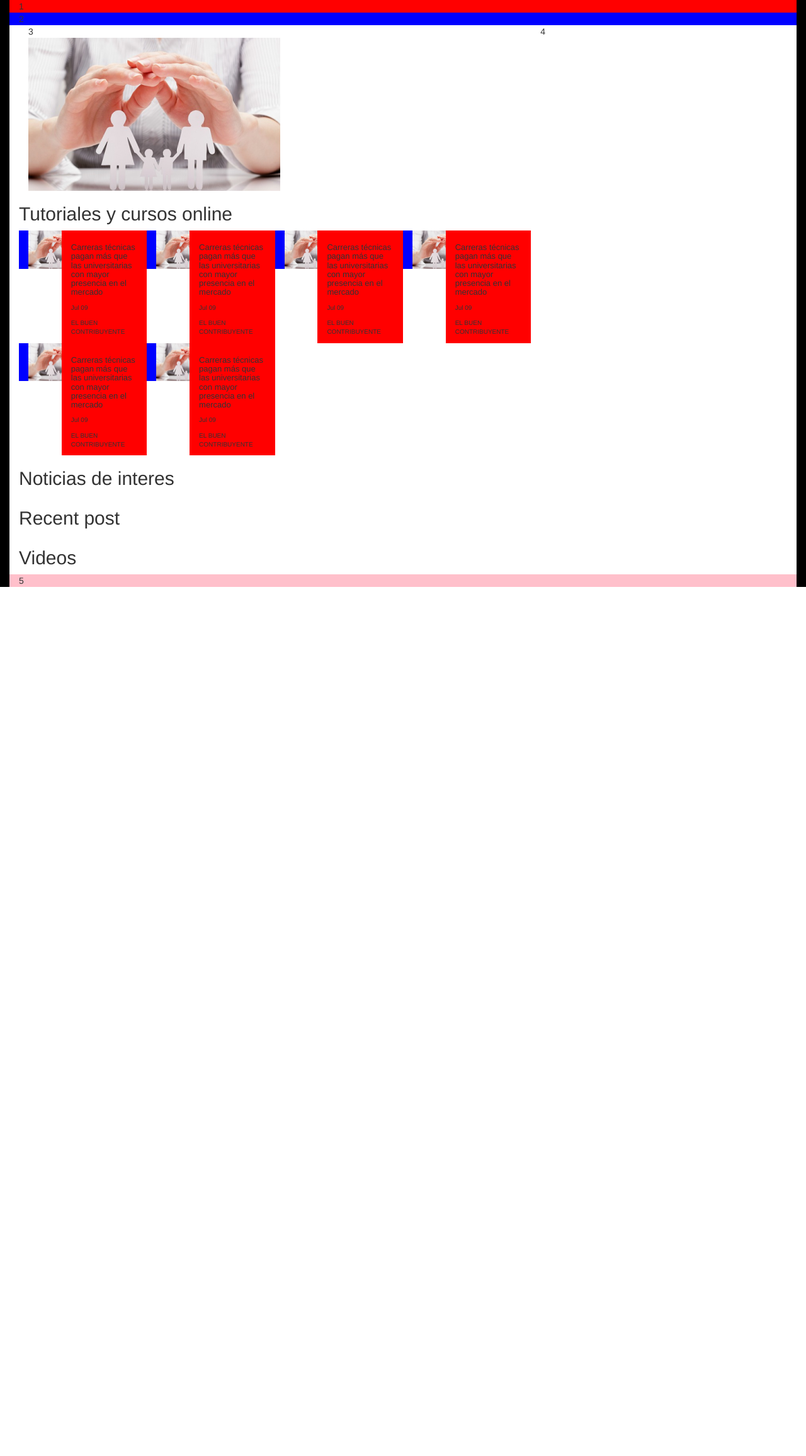
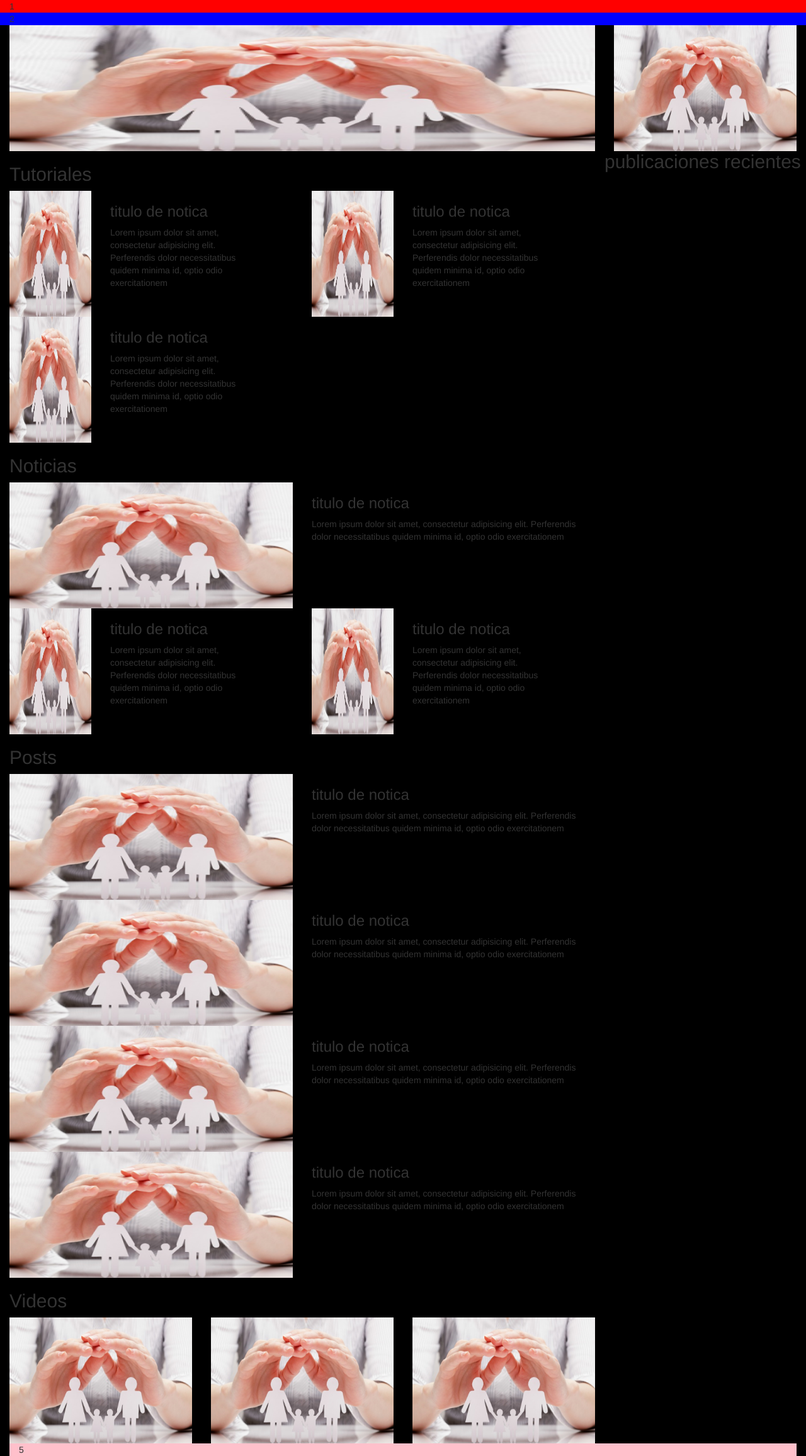
Before and after one commit to vanesantillana/contribuyente, a PHP site: page / in a window 1280 px wide. Shown: the whole page at 63% size. Before the commit the page ends 932 px from the top, so only its background shows below. Run offline with PHP 8.4, Linux system fonts and the light colour scheme.

Commit message:
avance de estructura del cuerpo

```diff
--- a/estilo.css
+++ b/estilo.css
@@ -10,43 +10,11 @@
 .sec2{background-color: blue;}
 
 .sec5{background-color: pink;}
-
-.tutoriales{
+.banner img{
+	width: 100%;
+	height: 200px;
 }
-
-.noticias{
+.tutorial img{
+	width: 100%;
 
 }
-
-.posts{
-
-}
-
-.videos{
-
-}
-
-.tutoriales .tuto img{
-	width: 100px;
-	float: left;
-}
-
-.tutoriales .tuto .info{
-	float: left;
-}
-
-.clase1{
-	background-color: blue;
-}
-
-.clase1 img{
-	width: 100px;
-}
-
-.clase2{
-	background-color: red;
-	font-size: 10px;
-}
-.clase2 h3{
-	font-size: 13px;
-}
--- a/index.html
+++ b/index.html
@@ -8,95 +8,173 @@
 </head>
 <body>
 	<div  class="container-fluid base">
+		<div class="row">
 
 		<div class="col-md-12 sec1">1</div>
+		</div>
+		<div class="row">
 		<div class="col-md-12 sec2">2</div>
-
-		<div class="container-fluid cuerpo">
-			<div class="col-md-8 sec3">3
-				<div class="deslizable">
-					<img src="img/ttttt.png">
 		</div>
-
-				<div class="row tutoriales">
-					<h2>Tutoriales y cursos online</h2>
-					<div class="info">
-						<div class="clase1 col-md-1">
-							<img src="img/ttttt.png" alt="">
+		<div class="row">
+			<div class="principal">
+		  		<div class="col-md-9 banner">
+		    		<img src="img/ttttt.png" alt="" class="">
+	    			<div class="tutorial">
+	    			<h2 class="">Tutoriales</h2>
+	    				<div class="row">
+					      <div class="col-md-6">
+					      	<div class="row">
+						      	<div class="col-md-4">
+						        	<img src="img/ttttt.png" alt="" class="">
 						        </div>
-						<div class="clase2 col-md-2">
-							<h3>Carreras técnicas pagan más que las universitarias con mayor presencia en el mercado</h3>
-							<p>Jul 09</p>
-							<p>EL BUEN CONTRIBUYENTE</p>
+						        <div class="col-md-6">
+						        	<h3 class="">titulo de notica</h3>
+						        	<p class="">Lorem ipsum dolor sit amet, consectetur adipisicing elit. Perferendis dolor necessitatibus quidem minima id, optio odio exercitationem</p>
 					        	</div>
 					        </div>
-					<div class="info">
-						<div class="clase1 col-md-1">
-							<img src="img/ttttt.png" alt="">
 					      </div>
-						<div class="clase2 col-md-2">
-							<h3>Carreras técnicas pagan más que las universitarias con mayor presencia en el mercado</h3>
-							<p>Jul 09</p>
-							<p>EL BUEN CONTRIBUYENTE</p>
+	      					<div class="col-md-6">
+	        					<div class="row">
+							      	<div class="col-md-4">
+							        	<img src="img/ttttt.png" alt="" class="">
+							        </div>
+							        <div class="col-md-6">
+							        	<h3 class="">titulo de notica</h3>
+							        	<p class="">Lorem ipsum dolor sit amet, consectetur adipisicing elit. Perferendis dolor necessitatibus quidem minima id, optio odio exercitationem</p>
 						        	</div>
 					        	</div>
-					<div class="info">
-						<div class="clase1 col-md-1">
-							<img src="img/ttttt.png" alt="">
 	      					</div>
-						<div class="clase2 col-md-2">
-							<h3>Carreras técnicas pagan más que las universitarias con mayor presencia en el mercado</h3>
-							<p>Jul 09</p>
-							<p>EL BUEN CONTRIBUYENTE</p>
+	      					<div class="col-md-6">
+	        					<div class="row">
+							      	<div class="col-md-4">
+							        	<img src="img/ttttt.png" alt="" class="">
+							        </div>
+							        <div class="col-md-6">
+							        	<h3 class="">titulo de notica</h3>
+							        	<p class="">Lorem ipsum dolor sit amet, consectetur adipisicing elit. Perferendis dolor necessitatibus quidem minima id, optio odio exercitationem</p>
 						        	</div>
 					        	</div>
-					<div class="info">
-						<div class="clase1 col-md-1">
-							<img src="img/ttttt.png" alt="">
-						</div>
-						<div class="clase2 col-md-2">
-							<h3>Carreras técnicas pagan más que las universitarias con mayor presencia en el mercado</h3>
-							<p>Jul 09</p>
-							<p>EL BUEN CONTRIBUYENTE</p>
-						</div>
-					</div>
-					<div class="info">
-						<div class="clase1 col-md-1">
-							<img src="img/ttttt.png" alt="">
-						</div>
-						<div class="clase2 col-md-2">
-							<h3>Carreras técnicas pagan más que las universitarias con mayor presencia en el mercado</h3>
-							<p>Jul 09</p>
-							<p>EL BUEN CONTRIBUYENTE</p>
-						</div>
-					</div>
-					<div class="info">
-						<div class="clase1 col-md-1">
-							<img src="img/ttttt.png" alt="">
-						</div>
-						<div class="clase2 col-md-2">
-							<h3>Carreras técnicas pagan más que las universitarias con mayor presencia en el mercado</h3>
-							<p>Jul 09</p>
-							<p>EL BUEN CONTRIBUYENTE</p>
 	      					</div>
 	    				</div>
 	  				</div>
 
-				<div class="row noticias">
-					<h2>Noticias de interes</h2>
+				<div class="noticias">
+	    			<h2 class="">Noticias</h2>
+	    				<div class="row">
+	    					<div class="col-md-12">
+	    						<div class="row">
+							      	<div class="col-md-6">
+							        	<img src="img/ttttt.png" alt="" class="">
 							        </div>
-				<div class="row posts">
-					<h2>Recent post</h2>
-
+							        <div class="col-md-6">
+							        	<h3 class="">titulo de notica</h3>
+							        	<p class="">Lorem ipsum dolor sit amet, consectetur adipisicing elit. Perferendis dolor necessitatibus quidem minima id, optio odio exercitationem</p>
 						        	</div>
-				<div class="row videos">
-					<h2>Videos</h2>
+						        </div>
+	    					</div>
+					        <div class="col-md-6">
+						      	<div class="row">
+							      	<div class="col-md-4">
+							        	<img src="img/ttttt.png" alt="" class="">
+							        </div>
+							        <div class="col-md-6">
+							        	<h3 class="">titulo de notica</h3>
+							        	<p class="">Lorem ipsum dolor sit amet, consectetur adipisicing elit. Perferendis dolor necessitatibus quidem minima id, optio odio exercitationem</p>
+						        	</div>
+						        </div>
+						      </div>
+		      					<div class="col-md-6">
+		        					<div class="row">
+								      	<div class="col-md-4">
+								        	<img src="img/ttttt.png" alt="" class="">
+								        </div>
+								        <div class="col-md-6">
+								        	<h3 class="">titulo de notica</h3>
+								        	<p class="">Lorem ipsum dolor sit amet, consectetur adipisicing elit. Perferendis dolor necessitatibus quidem minima id, optio odio exercitationem</p>
+							        	</div>
+						        	</div>
+		      					</div>
+		    				</div>
+	  				</div>
+				<div class="posts">
+	    			<h2 class="">Posts</h2>
+	    				<div class="row">
+	    					<div class="col-md-12">
+	    						<div class="row">
+							      	<div class="col-md-6">
+							        	<img src="img/ttttt.png" alt="" class="">
+							        </div>
+							        <div class="col-md-6">
+							        	<h3 class="">titulo de notica</h3>
+							        	<p class="">Lorem ipsum dolor sit amet, consectetur adipisicing elit. Perferendis dolor necessitatibus quidem minima id, optio odio exercitationem</p>
+						        	</div>
+						        </div>
+	    					</div>
+					      			<div class="col-md-12">
+	    						<div class="row">
+							      	<div class="col-md-6">
+							        	<img src="img/ttttt.png" alt="" class="">
+							        </div>
+							        <div class="col-md-6">
+							        	<h3 class="">titulo de notica</h3>
+							        	<p class="">Lorem ipsum dolor sit amet, consectetur adipisicing elit. Perferendis dolor necessitatibus quidem minima id, optio odio exercitationem</p>
+						        	</div>
+						        </div>
+	    					</div>
+					      			<div class="col-md-12">
+	    						<div class="row">
+							      	<div class="col-md-6">
+							        	<img src="img/ttttt.png" alt="" class="">
+							        </div>
+							        <div class="col-md-6">
+							        	<h3 class="">titulo de notica</h3>
+							        	<p class="">Lorem ipsum dolor sit amet, consectetur adipisicing elit. Perferendis dolor necessitatibus quidem minima id, optio odio exercitationem</p>
+						        	</div>
+						        </div>
+	    					</div>
+			      			<div class="col-md-12">
+	    						<div class="row">
+							      	<div class="col-md-6">
+							        	<img src="img/ttttt.png" alt="" class="">
+							        </div>
+							        <div class="col-md-6">
+							        	<h3 class="">titulo de notica</h3>
+							        	<p class="">Lorem ipsum dolor sit amet, consectetur adipisicing elit. Perferendis dolor necessitatibus quidem minima id, optio odio exercitationem</p>
+						        	</div>
 						        </div>
 	    					</div>
 
-			<div class="col-md-4 sec4">
-			4
 
+		    				</div>
+	  				</div>
+					<div class="videos">
+		    			<h2 class="">Videos</h2>
+	    				<div class="row">
+	    					<div class="col-md-4">
+						    	<img src="img/ttttt.png" alt="" class="">
+							</div>
+					      			<div class="col-md-4">
+						    	<img src="img/ttttt.png" alt="" class="">
+							</div>
+					      			<div class="col-md-4">
+						    	<img src="img/ttttt.png" alt="" class="">
+							</div>
+	    				</div>
+	  				</div>
+	  			</div>
+	  			<div class="col-md-3 banner">
+					<div class="row">
+						<div class="col-md-12">
+						   	<img src="img/ttttt.png" alt="" class="">
+						</div>
+						<div class="publicacion">
+								<h2 class="">publicaciones recientes</h2>
+							<div class="row">
+
+							</div>
+						</div>
+					</div>
+	  			</div>
 	  		</div>
 		</div>
 
```
Also changed, not shown: prueba.css (deleted, +0 -15 lines), prueba.html (deleted, +0 -28 lines). Lines whose indentation alone changed are shown as unchanged.
